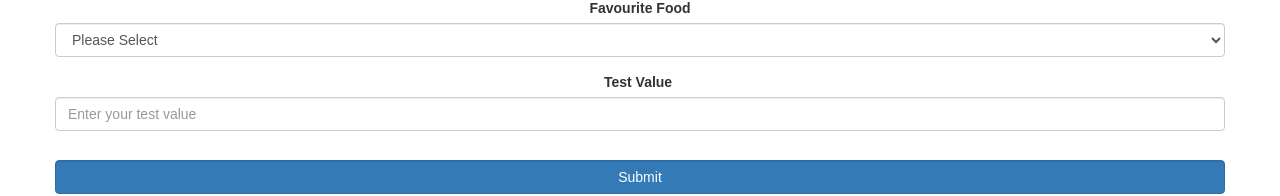
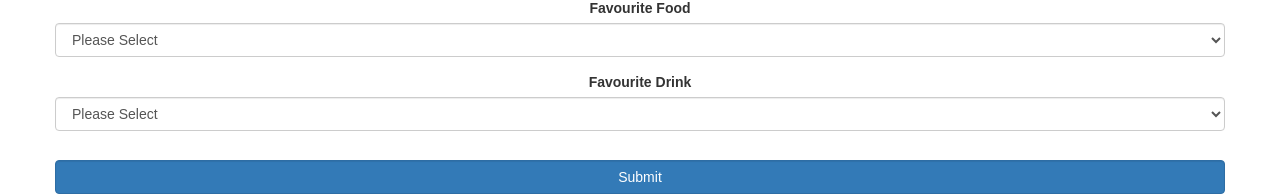
Before and after one commit to thoughtassassin/react-prototype, a React (Create React App) app: page / in a window 1280 px wide. Shown: the part 328-524 px from the top of the page. Built offline with nearby package versions, Linux system fonts and the light colour scheme.

Commit message:
Refine validation for select

```diff
--- a/src/Data.js
+++ b/src/Data.js
@@ -23,11 +23,12 @@ export function Data() {
                 validation: {required: true}
             },
             {
-                type: 'input',
-                label: 'Test Value',
-                name: 'testValue',
-                placeholder: 'Enter your test value',
+                type: 'select',
+                label: 'Favourite Drink',
+                name: 'drink',
+                options: ['Water', 'Ice Tea', 'Diet Soda', 'Mexican Cola'],
+                placeholder: 'Select an option',
                 validation: {}
-            },
+            }
         ];
 }
--- a/src/Select.js
+++ b/src/Select.js
@@ -13,10 +13,15 @@ export class Select extends React.Component {
 
         if (this.props.required) {
             if (event.target.value === '') {
-                this.setState({hasError : true, hasSuccess: false});
+                this.setState({hasError : true});
             } else {
-                this.setState({hasError : false, hasSuccess: true});
+                this.setState({hasError : false});
             }
+        }
+        if (event.target.value === '') {
+            this.setState({hasSuccess : false});
+        } else {
+            this.setState({hasSuccess: true});
         }
     }
 
```
